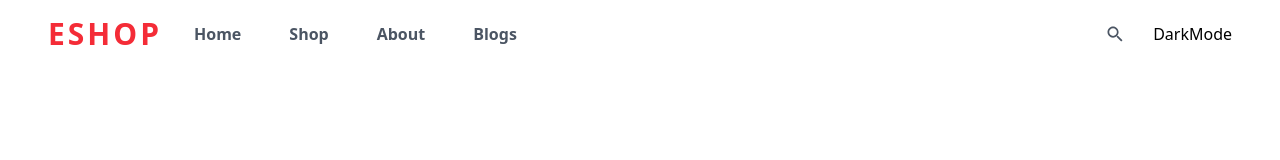
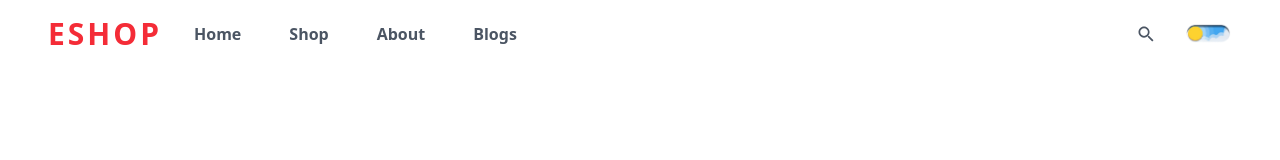
Before and after one commit to sasa-potezica/eshop, a React (Vite) app in the folder frontend/: page / in a window 1280 px wide. Shown: the top 160 px of the page. Built offline with nearby package versions, Linux system fonts and the light colour scheme.

Commit message:
Initialize Dark Mode Component

```diff
--- a/frontend/src/components/DarkMode.jsx
+++ b/frontend/src/components/DarkMode.jsx
@@ -1,9 +1,10 @@
-import React from 'react'
+import React, { useState } from 'react'
 import LightButton from '../assets/website/light-mode-button.png';
 import DarkButton from '../assets/website/dark-mode-button.png';
 const DarkMode = () => {
+    const [theme, setTheme]=useState('light');
   return (
-    <div>DarkMode</div>
+    <div><img src={LightButton} alt="" className={`w-12 cursor-pointer `} /></div>
   )
 }
 
```
